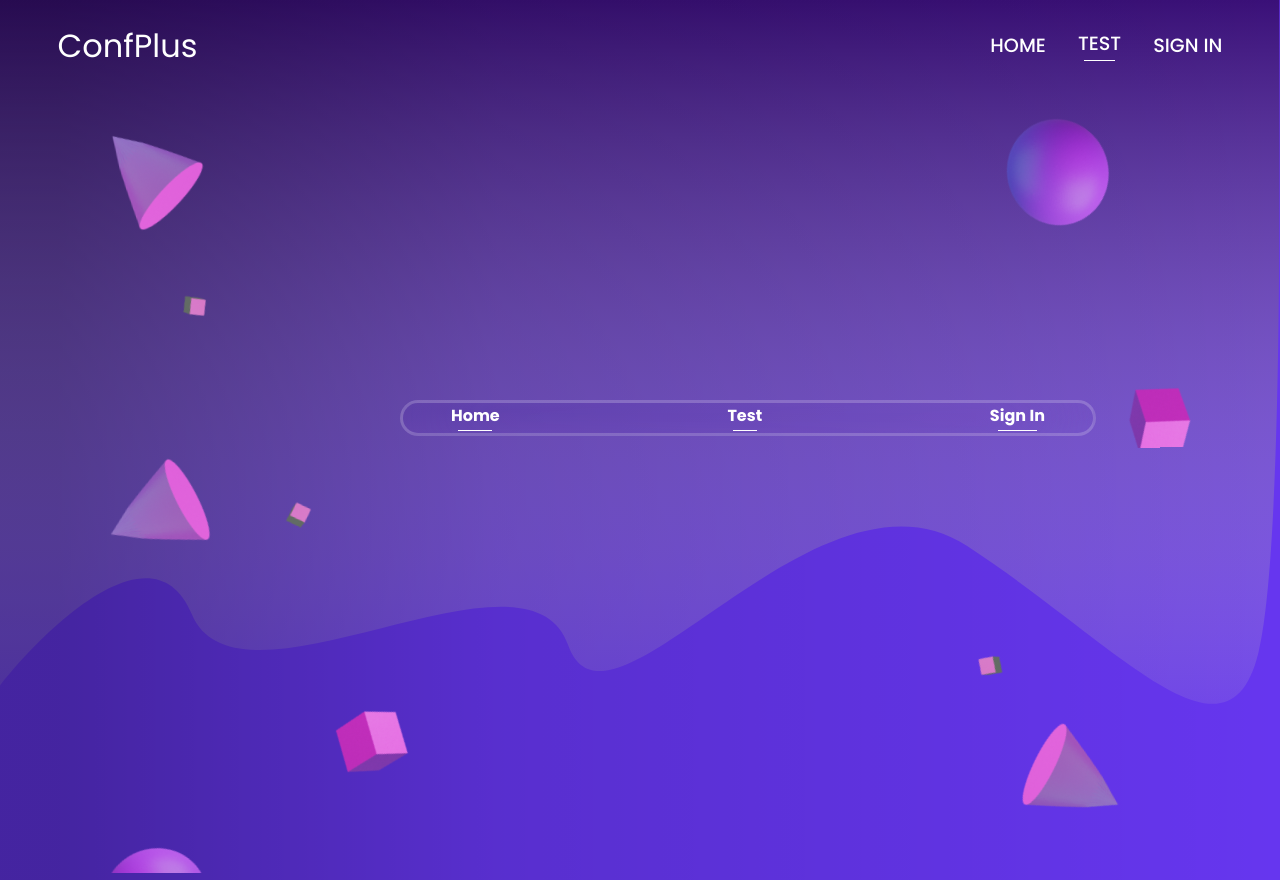
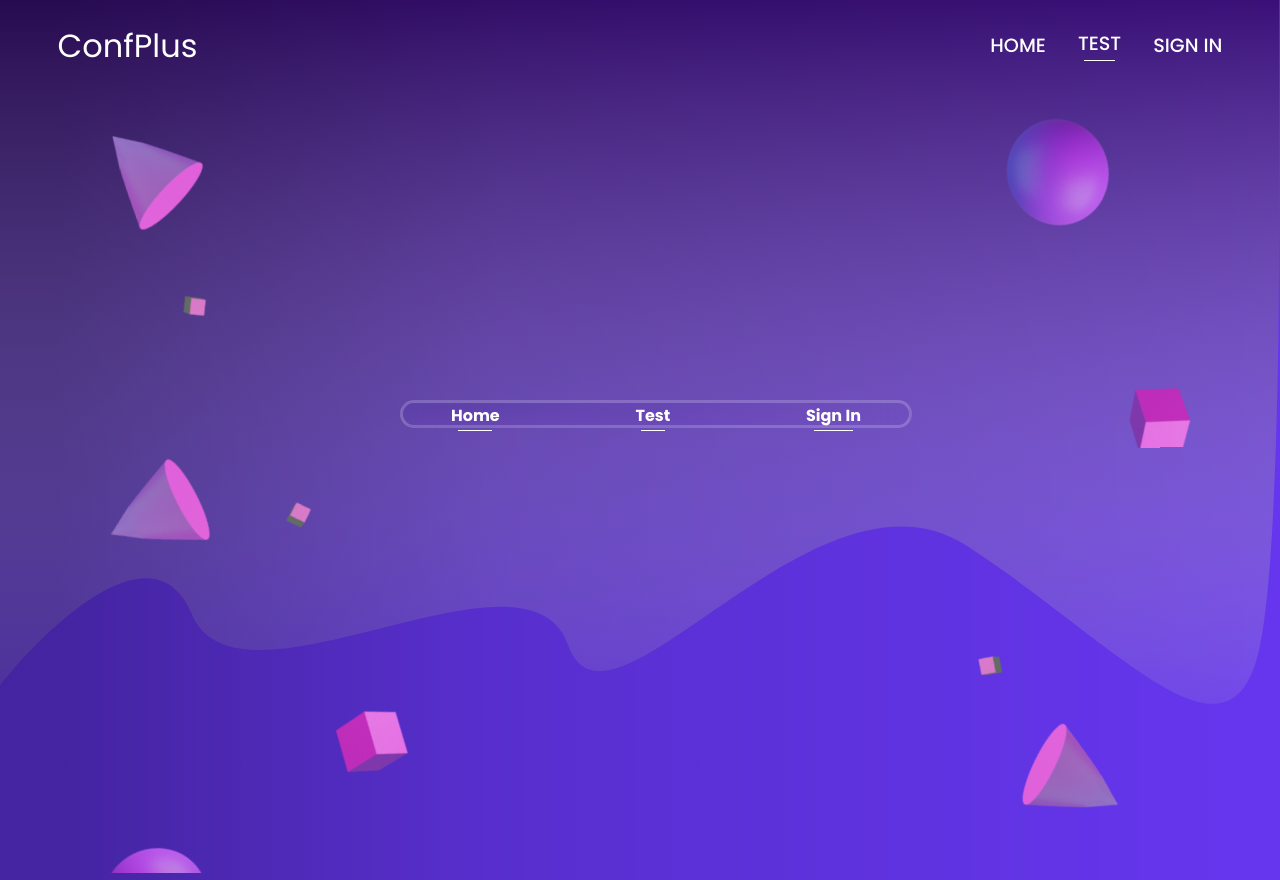
Before and after one commit to ConfPlusDevTeam/confplus-webapp, a Next.js app: page /testPage in a window 1280 px wide. Built offline with nearby package versions, Linux system fonts and the light colour scheme; a web font is replaced by a local one.

Commit message:
fix: clean code

```diff
--- a/app/components/Tabs/Tabs.module.scss
+++ b/app/components/Tabs/Tabs.module.scss
@@ -1,23 +1,19 @@
 .tabsContainer {
-  width: 695.99px;
-  height: 36.17px;
+  width: 40%;
+  height: 3.5vh;
   position: absolute;
   top: 50vh;
   left: 50vh;
   background: radial-gradient(
-      90.16% 143.01% at 15.32% 21.04%,
-      rgba(72, 38, 168, 0.2) 0%,
-      rgba(111, 68, 189, 0.2) 77.08%,
-      rgba(70, 144, 213, 0) 100%
-    )
-    /* warning: gradient uses a rotation that is not supported by CSS and may not behave as expected */;
-  background-blend-mode: overlay, normal;
+    90.16% 143.01% at 15.32% 21.04%,
+    rgba(72, 38, 168, 0.2) 0%,
+    rgba(111, 68, 189, 0.2) 77.08%,
+    rgba(70, 144, 213, 0) 100%
+  );
   backdrop-filter: blur(50px);
-  /* Note: backdrop-filter has minimal browser support */
-  border-radius: 59px;
+  border-radius: 60px;
   border-style: solid;
   border-color: rgba(255, 255, 255, 0.2);
-  border-width: 0.2rem;
 }
 .links {
   list-style-type: none;
```
